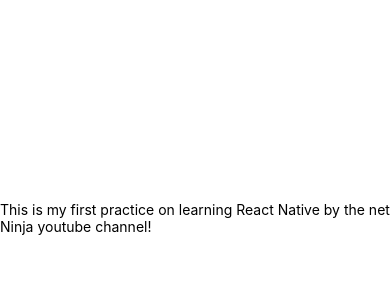
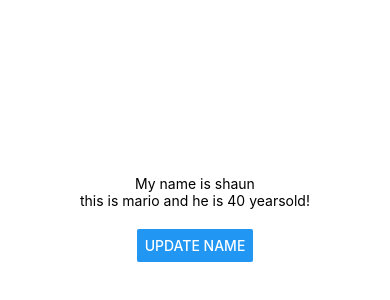
Before and after one commit to MostafaIn/First-React-Native-App, a React Native app: screen / in a window 390 px wide. Shown: the part 204-504 px from the top of the page. Built offline with nearby package versions, Linux system fonts and the light colour scheme.

Commit message:
styles, useState

```diff
--- a/App.js
+++ b/App.js
@@ -1,10 +1,21 @@
-import React from 'react';
-import { StyleSheet, Text, View } from 'react-native';
+import React,{useState} from 'react';
+import { StyleSheet, Text, View, Button } from 'react-native';
 
 export default function App() {
+  const [name,setName]=useState('shaun')
+  const [person, setPerson]=useState({name:'mario', age: 40})
+
+  const handleClick = () =>{
+    setName('Mostafa')
+    setPerson({name:'Mostafa', age:35})
+  }
   return (
     <View style={styles.container}>
-      <Text>This is my first practice on learning React Native by the net Ninja youtube channel!</Text>
+      <Text>My name is {name}</Text>
+      <Text>this is {person.name} and he is {person.age} yearsold!</Text>
+      <View style={styles.buttonContainer}>
+        <Button title="update name" onPress={handleClick} />
+      </View>
     </View>
   );
 }
@@ -16,4 +27,8 @@
     alignItems: 'center',
     justifyContent: 'center',
   },
+  buttonContainer:{
+    marginTop: 20,
+    backgroundColor: '#eee',
+  },
 });
```
